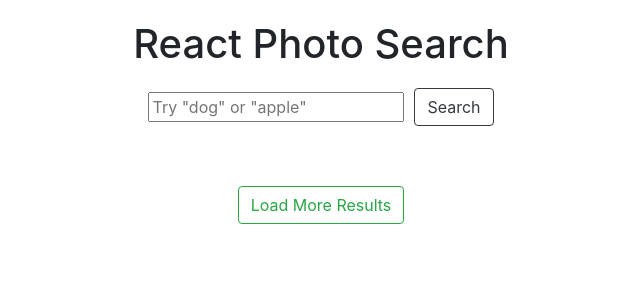
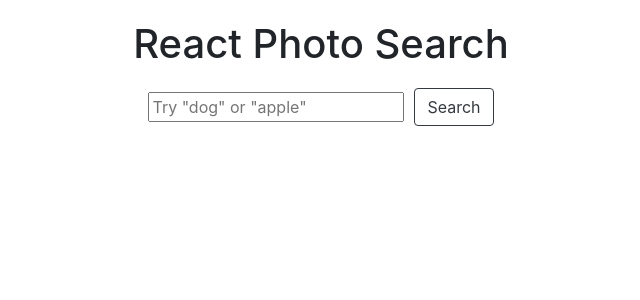
Before and after one commit to omartheman/unsplash-photo-search-react, a React (Create React App) app: page / in a window 1280 px wide. Shown: the top 300 px of the page, without its empty margins (319-959 px from the left). Built offline with nearby package versions, Linux system fonts and the light colour scheme; what unsplash-js would draw is missing.

Commit message:
Remove Load More button

```diff
--- a/src/App.css
+++ b/src/App.css
@@ -7,7 +7,6 @@
 .pic-all-pics {
   /* Prevent vertical gaps */
   line-height: 0;
-
   -webkit-column-count: 5;
   -webkit-column-gap:   0px;
   -moz-column-count:    5;
@@ -38,7 +37,7 @@
 .search-input {
   margin-right: 10px;
 }
-
+/* Default styles below */
 .App {
   text-align: center;
 }
--- a/src/SearchPhotos.js
+++ b/src/SearchPhotos.js
@@ -58,7 +58,6 @@ export default function SearchPhotos(){
           </div>)
         }
       </div>
-      <Button className="load-more" variant="outline-success">Load More Results</Button>
     </>
   )
 }
```
